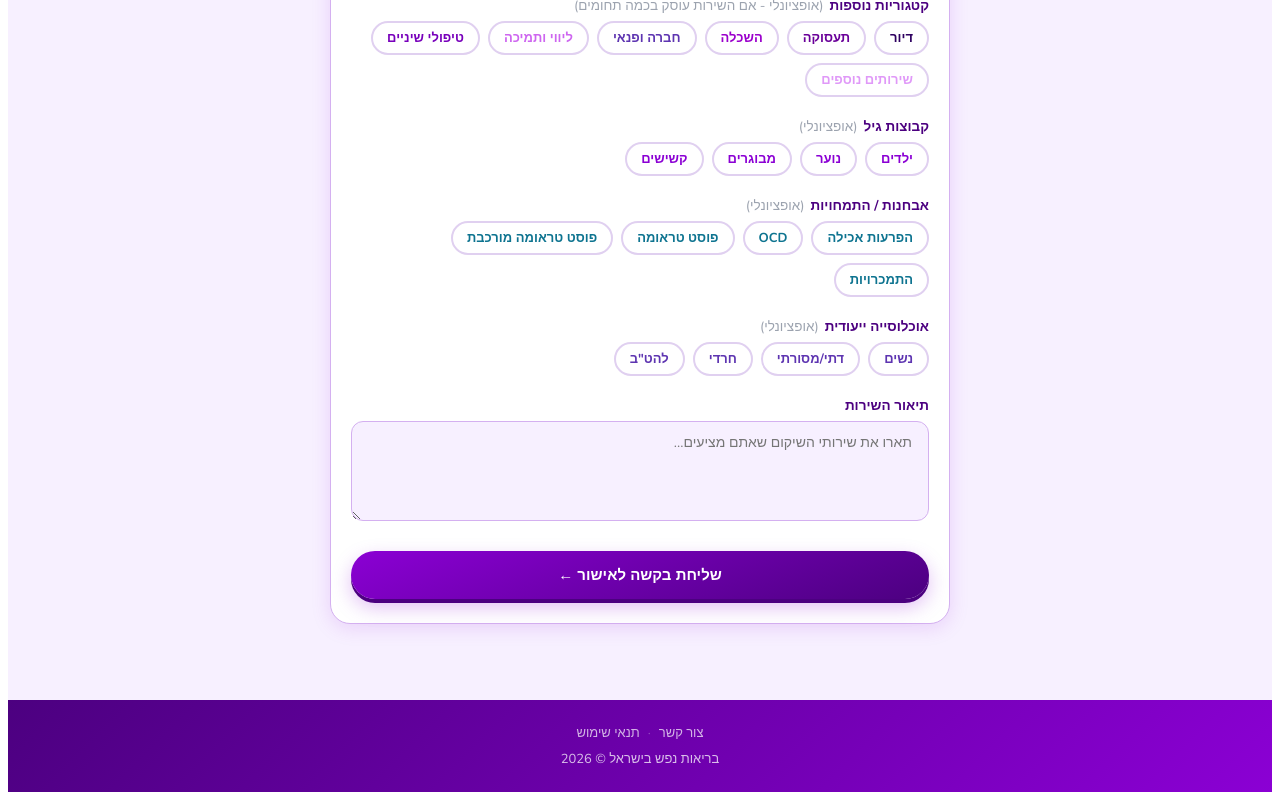
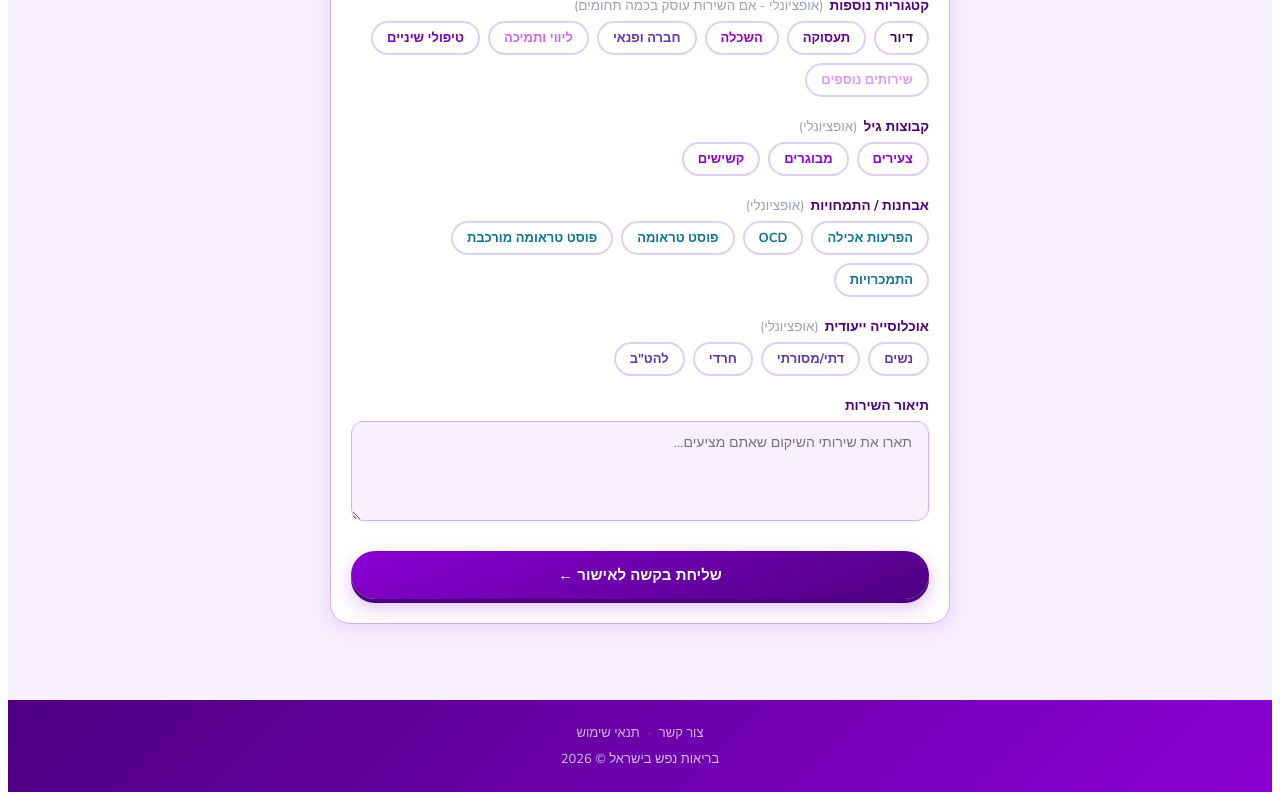
Before and after one commit to sivantelem-commits/rehab-directory, a Next.js app: page /register in a window 1280 px wide. Shown: the part 1200-2000 px from the top of the page. Built offline with nearby package versions, Linux system fonts and the light colour scheme.

Commit message:
Update register.js

```diff
--- a/pages/register.js
+++ b/pages/register.js
@@ -4,7 +4,8 @@ import { CATEGORIES, CATEGORY_NAMES } from '../lib/categories'
 
 const DISTRICTS = ['צפון', 'חיפה', 'מרכז', 'תל אביב', 'ירושלים', 'דרום', 'יהודה ושומרון']
 const TREATMENT_CATEGORIES = ['בתים מאזנים', 'מחלקות אשפוז', 'מרפאות יום', 'חדרי מיון', 'שירותים נוספים']
-const AGE_GROUPS = ['ילדים', 'נוער', 'מבוגרים', 'קשישים']
+const AGE_GROUPS_REHAB = ['צעירים', 'מבוגרים', 'קשישים']
+const AGE_GROUPS_TREATMENT = ['ילדים', 'נוער', 'צעירים', 'מבוגרים', 'קשישים']
 const DIAGNOSES = ['הפרעות אכילה', 'OCD', 'פוסט טראומה', 'פוסט טראומה מורכבת', 'התמכרויות']
 const POPULATIONS = ['נשים', 'דתי/מסורתי', 'חרדי', 'להט"ב']
 
@@ -361,7 +362,7 @@ export default function Register() {
                   <span style={{ fontWeight: 400, color: '#9ca3af', marginRight: 6 }}>(אופציונלי)</span>
                 </label>
                 <div style={{ display: 'flex', flexWrap: 'wrap', gap: 8 }}>
-                  {AGE_GROUPS.map(ag => {
+                  {(tab === 'rehab' ? AGE_GROUPS_REHAB : AGE_GROUPS_TREATMENT).map(ag => {
                     const selected = (form.age_groups || []).includes(ag)
                     return (
                       <button key={ag} type="button" onClick={() => toggleField('age_groups', ag)} style={{
```
